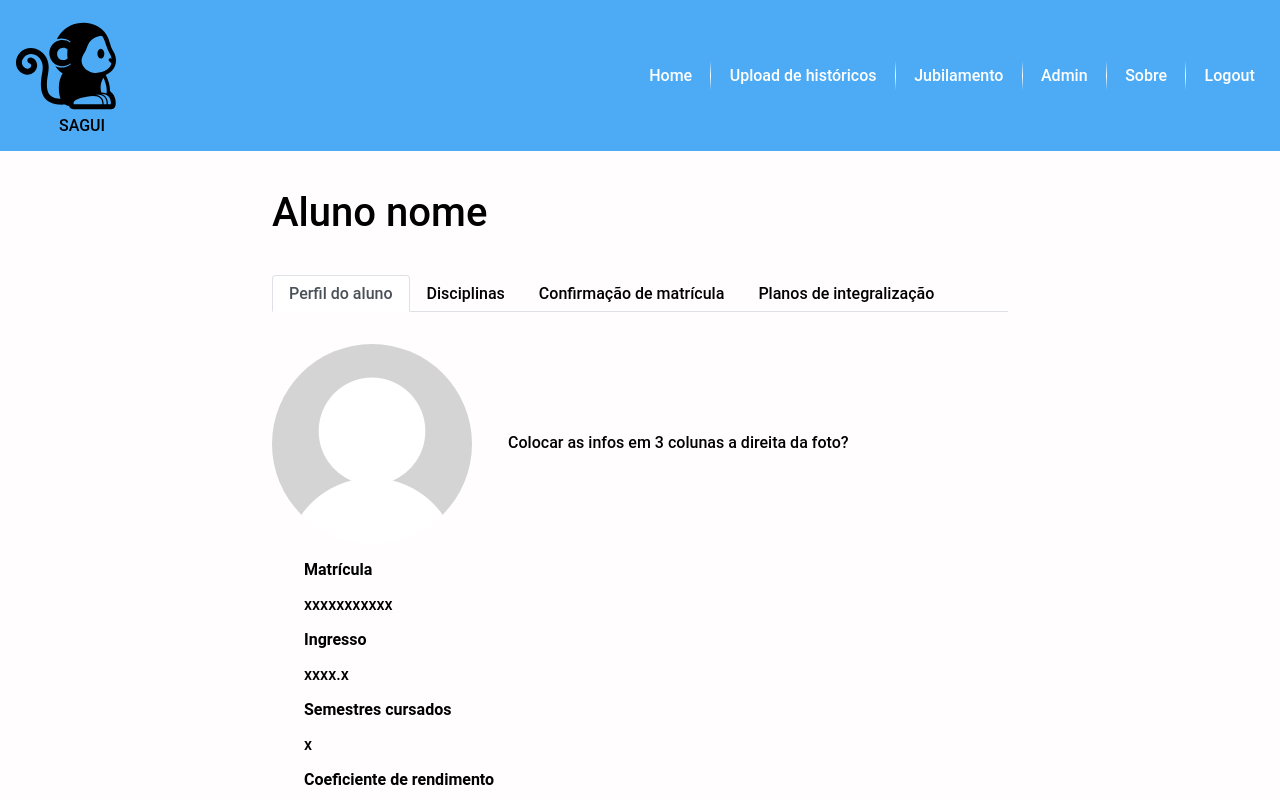
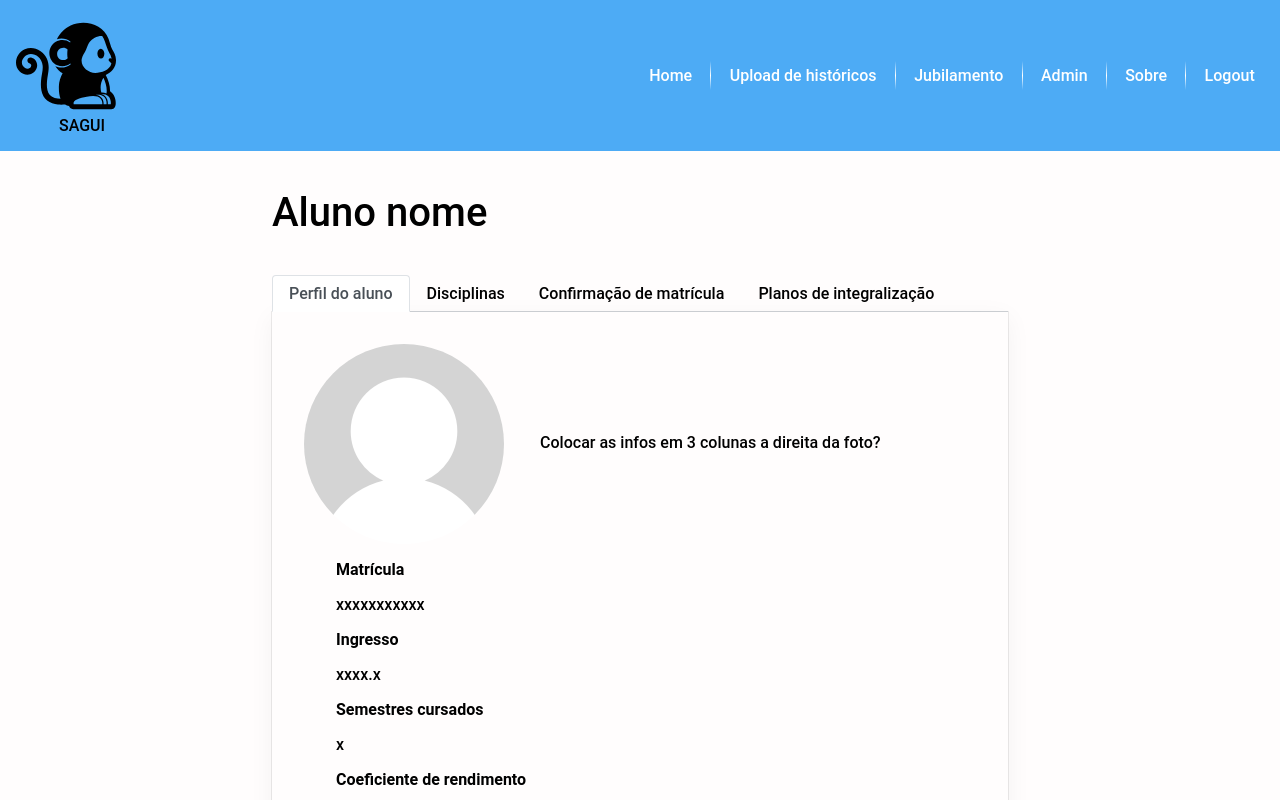
Before and after one commit to pedroAndrad1/sagui, a Next.js app: page /aluno/1 in a window 1280 px wide. Shown: the top 800 px of the page. Built offline with nearby package versions, Linux system fonts and the light colour scheme.

Commit message:
Opa, estas mudanças estão atreladas ao último commit

```diff
--- a/src/layouts/PerfilAluno/PerfilAluno.module.scss
+++ b/src/layouts/PerfilAluno/PerfilAluno.module.scss
@@ -1,6 +1,6 @@
 .wrapper{
-    padding: 2rem 0 ;
-
+    padding: 2rem;
+    box-shadow: rgba(0, 0, 0, 0.05) 0px 6px 24px 0px, rgba(0, 0, 0, 0.08) 0px 0px 0px 1px;
     ul{
         li{
             margin-bottom: 1rem;
--- a/src/styles/aluno.module.scss
+++ b/src/styles/aluno.module.scss
@@ -1,3 +1,4 @@
 .wrapper{
     width: 100%;
+
 }
--- a/src/styles/home.module.scss
+++ b/src/styles/home.module.scss
@@ -1,6 +1,6 @@
 .wrapper{
   width: 100%;
-  box-shadow: rgba(100, 100, 111, 0.2) 0px 7px 29px 0px;
+  box-shadow: rgba(0, 0, 0, 0.05) 0px 6px 24px 0px, rgba(0, 0, 0, 0.08) 0px 0px 0px 1px;
   padding: 1rem 0;
 }
 
```
